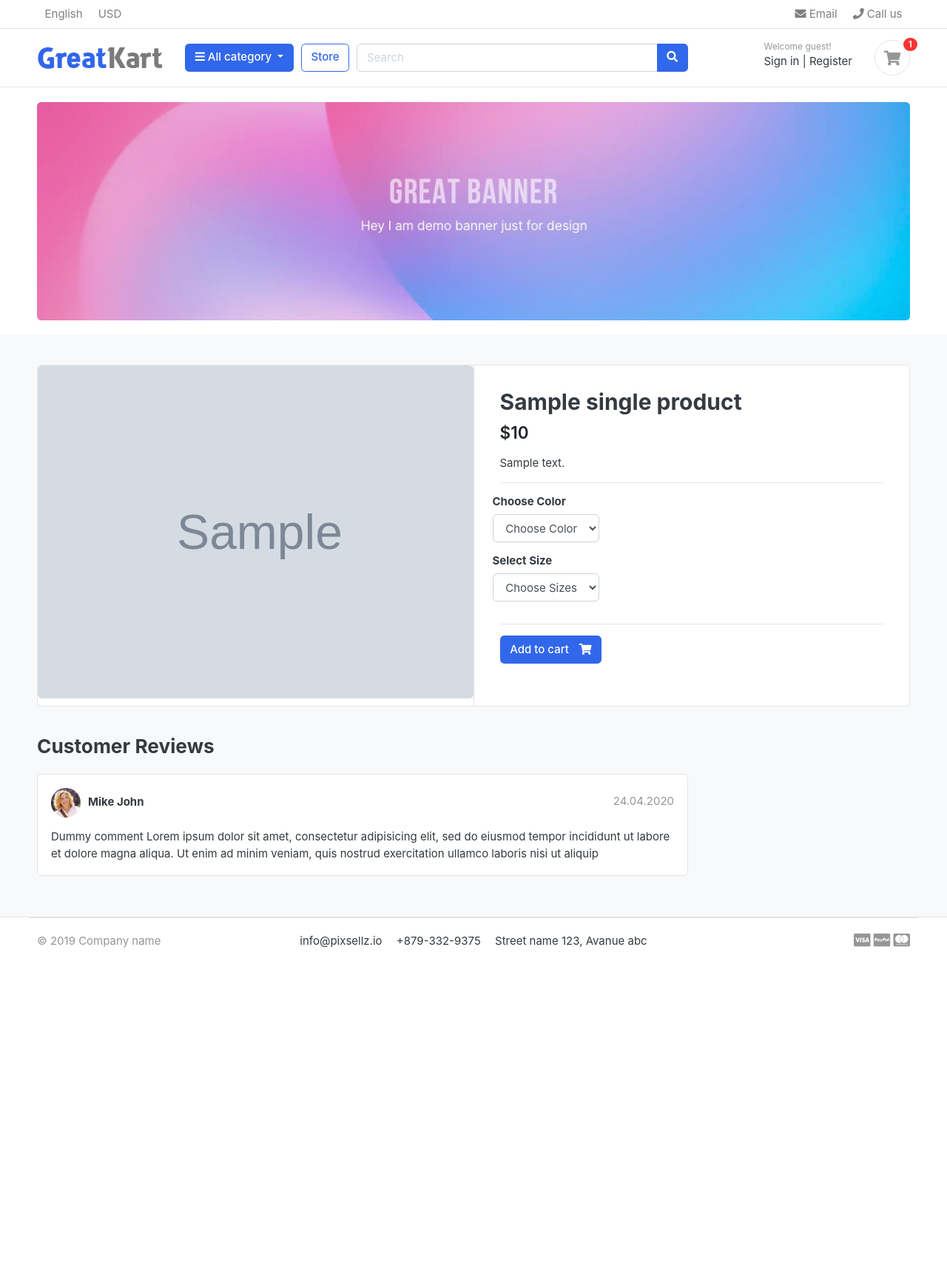
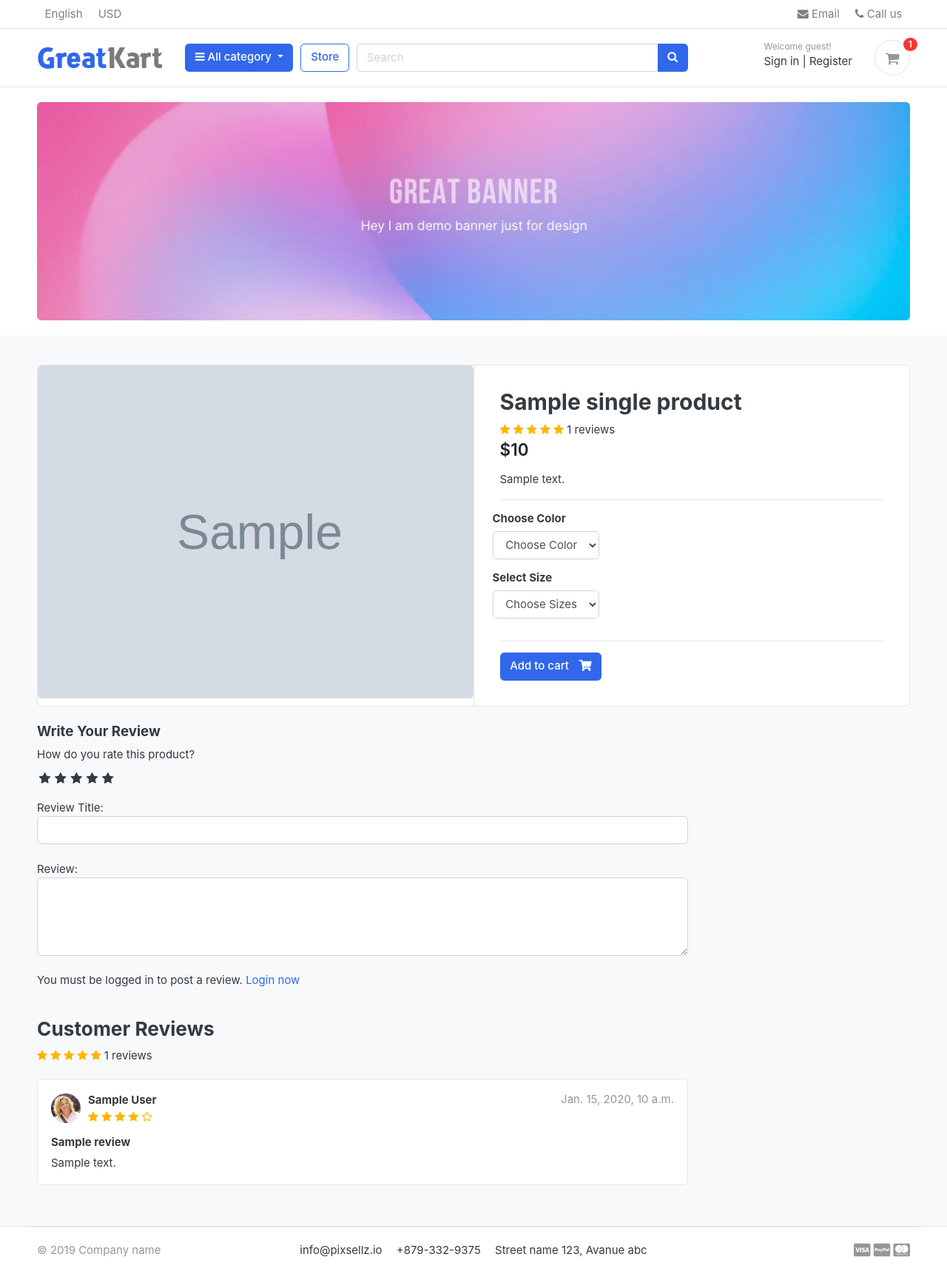
Before and after one commit to Bhupinder7551/greatKart-django, a Django app: template templates/store/product_detail.html in a window 1280 px wide. Shown: the whole page at 74% size. Before the commit the page ends 1281 px from the top, so only its background shows below. Run offline with Django 5.2, Linux system fonts and the light colour scheme; the template is opened without the code that fills it: most values are stand-ins (such as "Sample title", 1, 10 or a date in 2020); grey boxes marked "Sample" are stand-in pictures; some libraries are stand-ins or nearby versions; some web fonts are replaced.

Commit message:
review and rating

```diff
--- a/accounts/models.py
+++ b/accounts/models.py
@@ -60,6 +60,9 @@ class Account(AbstractBaseUser):
 
     objects = MyAccountManager()
 
+    def full_name(self):
+        return f'{self.first_name} {self.last_name}'
+
     def __str__(self):
         return self.email
 
--- /dev/null
+++ b/greatkart/static/css/custom.css
@@ -0,0 +1,61 @@
+/* Hide Radio button */
+.rate > input{
+  display: none;
+}
+
+.rate{
+  display: inline-block;;
+  border: 0;
+}
+
+.rate > label{
+  float: right;
+}
+
+/* Showing the stars */
+.rate > label:before{
+  display: inline-block;
+  font-size: 1.1rem;
+  font-family: FontAwesome;
+  content: "\f005";
+  margin:0;
+  padding:0.3rem .2rem;
+  cursor: pointer;
+}
+
+/* Half star */
+.rate .half:before{
+  content: "\f089";
+  position: absolute;
+  padding-right: 0;
+}
+
+/* Click and hover */
+input:checked ~ label, label:hover ~ label{
+  color: #ffb503;
+}
+
+/* hover hightlight */
+input:checked + label:hover, input:checked ~ label:hover,input:checked ~ label:hover ~ label,
+label:hover ~ input:checked ~ label{
+  color: #cc9000;
+}
+
+.rating-star i{
+  color: #ffb503 !important;
+}
+
+ul.thumb{
+  margin:0 auto;
+  padding: 0;
+  float: left;
+}
+ul.thumb li{
+  list-style: none;
+  margin: 10px;
+}
+ul.thumb li img{
+  width: 80px;
+  height: 80px;
+  border: 1px solid grey;
+}
--- a/store/admin.py
+++ b/store/admin.py
@@ -1,5 +1,5 @@
 from django.contrib import admin
-from .models import Product,Variation
+from .models import Product,Variation,ReviewRating
 # Register your models here.
 
 class ProductAdmin(admin.ModelAdmin):
@@ -12,5 +12,8 @@ class VariationAdmin(admin.ModelAdmin):
     list_editable= ('is_active',)
     list_filter = ('product','variation_category','variation_value')
 
+
+
 admin.site.register(Product, ProductAdmin)
 admin.site.register(Variation, VariationAdmin)
+admin.site.register(ReviewRating)
--- a/store/urls.py
+++ b/store/urls.py
@@ -23,5 +23,6 @@ urlpatterns = [
     path ('', views.store, name='store'),
     path ('category/<slug:category_slug>/', views.store, name='products_by_category'),
     path ('category/<slug:category_slug>/<slug:product_slug>/', views.product_detail, name='product_detail'),
-    path ('search/', views.search, name='search')
+    path ('search/', views.search, name='search'),
+    path('submit_review/<int:product_id>/', views.submit_review, name='submit_review'),
 ]
--- a/templates/base.html
+++ b/templates/base.html
@@ -24,6 +24,10 @@
 <!-- custom style -->
 <link href="{% static 'css/ui.css' %}" rel="stylesheet" type="text/css"/>
 <link href="{% static 'css/responsive.css' %}" rel="stylesheet" media="only screen and (max-width: 1200px)" />
+
+
+<link href="{% static 'css/custom.css' %}" rel="stylesheet" type="text/css"/>
+<link rel="stylesheet" href="https://cdnjs.cloudflare.com/ajax/libs/font-awesome/4.7.0/css/font-awesome.min.css">
 
 <!-- custom javascript -->
 <script src="{% static 'js/script.js' %}" type="text/javascript"></script>
--- a/templates/store/product_detail.html
+++ b/templates/store/product_detail.html
@@ -1,4 +1,6 @@
 {% extends 'base.html' %}
+
+{% load static %}
 {% block content %}
 <section class="section-content padding-y bg">
 	<div class="container">
@@ -20,6 +22,17 @@
 						<article class="content-body">
 
 							<h2 class="title">{{single_product.product_name}}</h2>
+									<div class="rating-star">
+								<span>
+									<i class="fa fa-star{% if single_product.averageReview < 0.5 %}-o{% elif single_product.averageReview >= 0.5 and single_product.averageReview < 1 %}-half-o {% endif %}" aria-hidden="true"></i>
+									<i class="fa fa-star{% if single_product.averageReview < 1.5 %}-o{% elif single_product.averageReview >= 1.5 and single_product.averageReview < 2 %}-half-o {% endif %}" aria-hidden="true"></i>
+									<i class="fa fa-star{% if single_product.averageReview < 2.5 %}-o{% elif single_product.averageReview >= 2.5 and single_product.averageReview < 3 %}-half-o {% endif %}" aria-hidden="true"></i>
+									<i class="fa fa-star{% if single_product.averageReview < 3.5 %}-o{% elif single_product.averageReview >= 3.5 and single_product.averageReview < 4 %}-half-o {% endif %}" aria-hidden="true"></i>
+									<i class="fa fa-star{% if single_product.averageReview < 4.5 %}-o{% elif single_product.averageReview >= 4.5 and single_product.averageReview < 5 %}-half-o {% endif %}" aria-hidden="true"></i>
+	<span>{{single_product.countReview}} reviews</span>
+									</span>
+							</div>
+
 
 							<div class="mb-3">
 								<var class="price h4">${{single_product.price}}</var>
@@ -32,24 +45,12 @@
 							<div class="row">
 								<div class="item-option-select">
 									<h6>Choose Color</h6>
-					<!-- <div class="btn-group btn-group-sm btn-group-toggle" data-toggle="buttons">
-					<label class="btn btn-light">
-						<input type="radio" name="radio_color"> Silver
-					</label>
-					<label class="btn btn-light">
-						<input type="radio" name="radio_color" > Gray
-					</label>
-					<label class="btn btn-light active">
-						<input type="radio" name="radio_color checked"> Gold
-					</label>
-					<label class="btn btn-light">
-						<input type="radio" name="radio_color"> Black
-					</label>
-					</div>  -->
+
 									<select name="color" class="form-control" required>
 										<option value="" disabled selected>Choose Color</option>
 										{% for i in single_product.variation_set.colors %}
-						<option value="{{i.variation_value | lower}}">{{i.variation_value | capfirst}}</option>
+										<option value="{{i.variation_value | lower}}">{{i.variation_value | capfirst}}
+										</option>
 										{% endfor %}
 
 									</select>
@@ -58,34 +59,22 @@
 							<div class="row">
 								<div class="item-option-select">
 									<h6>Select Size</h6>
-					<!-- <div class="btn-group btn-group-sm btn-group-toggle" data-toggle="buttons">
-					<label class="btn btn-light">
-						<input type="radio" name="radio_color"> S
-					</label>
-					<label class="btn btn-light active">
-						<input type="radio" name="radio_color" checked> M
-					</label>
-					<label class="btn btn-light">
-						<input type="radio" name="radio_color"> L
-					</label>
-					<label class="btn btn-light">
-						<input type="radio" name="radio_color"> XL
-					</label>
-					</div>  -->
+
 									<select name="size" class="form-control" required>
 										<option value="" disabled selected>Choose Sizes</option>
 										{% for i in single_product.variation_set.sizes %}
-						<option value="{{i.variation_value |lower }}">{{i.variation_value | capfirst}}</option>
+										<option value="{{i.variation_value |lower }}">{{i.variation_value | capfirst}}
+										</option>
 										{% endfor %}
 
 									</select>
 								</div>
 							</div> <!-- row.// -->
 							<hr>
-			{% if single_product.stock <= 0 %}
-			<h5 class="text-danger">Out of stock</h5>
+							{% if single_product.stock <= 0 %} <h5 class="text-danger">Out of stock</h5>
 								{% else %}
-			<button type="submit" class="btn  btn-primary"> <span class="text">Add to cart</span> <i class="fas fa-shopping-cart"></i>  </button>
+								<button type="submit" class="btn  btn-primary"> <span class="text">Add to cart</span> <i
+										class="fas fa-shopping-cart"></i> </button>
 								{% endif %}
 						</article> <!-- product-info-aside .// -->
 					</form>
@@ -99,28 +88,106 @@
 		<div class="row">
 			<div class="col-md-9">
 
+
+				<form action="{% url 'submit_review' single_product.id %}" method="POST">
+					{% csrf_token %}
+					<h5>Write Your Review</h5>
+
+					<div>
+						<!-- Rating stars -->
+						<label>How do you rate this product?</label>
+						<br>
+						<div class="rate">
+							<input type="radio" name="rating" id="rating10" value="5" required /><label for="rating10"
+								title="5"></label>
+							<input type="radio" name="rating" id="rating9" value="4.5" required /><label for="rating9"
+								title="4.5" class="half"></label>
+							<input type="radio" name="rating" id="rating8" value="4" required /><label for="rating8"
+								title="4"></label>
+							<input type="radio" name="rating" id="rating7" value="3.5" required /><label for="rating7"
+								title="3.5" class="half"></label>
+							<input type="radio" name="rating" id="rating6" value="3" required /><label for="rating6"
+								title="3"></label>
+							<input type="radio" name="rating" id="rating5" value="2.5" required /><label for="rating5"
+								title="2.5" class="half"></label>
+							<input type="radio" name="rating" id="rating4" value="2" required /><label for="rating4"
+								title="2"></label>
+							<input type="radio" name="rating" id="rating3" value="1.5" required /><label for="rating3"
+								title="1.5" class="half"></label>
+							<input type="radio" name="rating" id="rating2" value="1" required /><label for="rating2"
+								title="1"></label>
+							<input type="radio" name="rating" id="rating1" value="0.5" required /><label for="rating1"
+								title="0.5" class="half"></label>
+						</div>
+						<br>
+						Review Title:
+						<input type="text" class="form-control" name="subject">
+						<br>
+						Review:
+						<textarea name="review" rows="4" class="form-control"></textarea>
+						<br>
+						{% if user.is_authenticated %}
+							{% if orderproduct %}
+								<input type="submit" value="Submit Review" class="btn btn-primary">
+							{% else %}
+								<p>You must purchase this product to post a review.</p>
+							{% endif %}
+						{% else %}
+						<p>You must be logged in to post a review. <span><a href="{% url 'login' %}">Login now</a></span></p>
+						{% endif %}
+
+					</div>
+					{% include 'includes/alerts.html' %}
+
+
+
+				</form>
+			<br>
+
 			<header class="section-heading">
 				<h3>Customer Reviews </h3>
+				<div class="rating-star">
+		<span>
+			<i class="fa fa-star{% if single_product.averageReview < 0.5 %}-o{% elif single_product.averageReview >= 0.5 and single_product.averageReview < 1 %}-half-o {% endif %}" aria-hidden="true"></i>
+			<i class="fa fa-star{% if single_product.averageReview < 1.5 %}-o{% elif single_product.averageReview >= 1.5 and single_product.averageReview < 2 %}-half-o {% endif %}" aria-hidden="true"></i>
+			<i class="fa fa-star{% if single_product.averageReview < 2.5 %}-o{% elif single_product.averageReview >= 2.5 and single_product.averageReview < 3 %}-half-o {% endif %}" aria-hidden="true"></i>
+			<i class="fa fa-star{% if single_product.averageReview < 3.5 %}-o{% elif single_product.averageReview >= 3.5 and single_product.averageReview < 4 %}-half-o {% endif %}" aria-hidden="true"></i>
+			<i class="fa fa-star{% if single_product.averageReview < 4.5 %}-o{% elif single_product.averageReview >= 4.5 and single_product.averageReview < 5 %}-half-o {% endif %}" aria-hidden="true"></i>
+	<span>{{single_product.countReview}} reviews</span>
+			</span>
+	</div>
 
 			</header>
 
+            {% for review in reviews %}
+
+
 				<article class="box mb-3">
 					<div class="icontext w-100">
-			<img src="./images/avatars/avatar1.jpg" class="img-xs icon rounded-circle">
+						<img src="{% static './images/avatars/avatar1.jpg' %}" class="img-xs icon rounded-circle">
 						<div class="text">
-				<span class="date text-muted float-md-right">24.04.2020 </span>
-				<h6 class="mb-1">Mike John </h6>
+							<span class="date text-muted float-md-right">{{review.updated_at}} </span>
+							<h6 class="mb-1">{{review.user.full_name}} </h6>
+								<div class="rating-star">
+								<span>
+									<i class="fa fa-star{% if review.rating == 0.5 %}-half-o{% elif review.rating < 1 %}-o {% endif %}" aria-hidden="true"></i>
+									<i class="fa fa-star{% if review.rating == 1.5 %}-half-o{% elif review.rating < 2 %}-o {% endif %}" aria-hidden="true"></i>
+									<i class="fa fa-star{% if review.rating == 2.5 %}-half-o{% elif review.rating < 3 %}-o {% endif %}" aria-hidden="true"></i>
+									<i class="fa fa-star{% if review.rating == 3.5 %}-half-o{% elif review.rating < 4 %}-o {% endif %}" aria-hidden="true"></i>
+									<i class="fa fa-star{% if review.rating == 4.5 %}-half-o{% elif review.rating < 5 %}-o {% endif %}" aria-hidden="true"></i>
+								</span>
+							</div>
 
 						</div>
 					</div> <!-- icontext.// -->
 					<div class="mt-3">
+						<h6>{{review.subject}}</h6>
 						<p>
-				Dummy comment Lorem ipsum dolor sit amet, consectetur adipisicing elit, sed do eiusmod
-				tempor incididunt ut labore et dolore magna aliqua. Ut enim ad minim veniam,
-				quis nostrud exercitation ullamco laboris nisi ut aliquip
+							{{review.review}}
 						</p>
 					</div>
 				</article>
+			{% endfor %}
 
 
 
```
Also changed, not shown: store/forms.py (added, +7 -0 lines), store/models.py (+30 -0 lines), store/views.py (+43 -2 lines), store/migrations/0006_reviewrating.py (added). Lines whose indentation alone changed are shown as unchanged.
